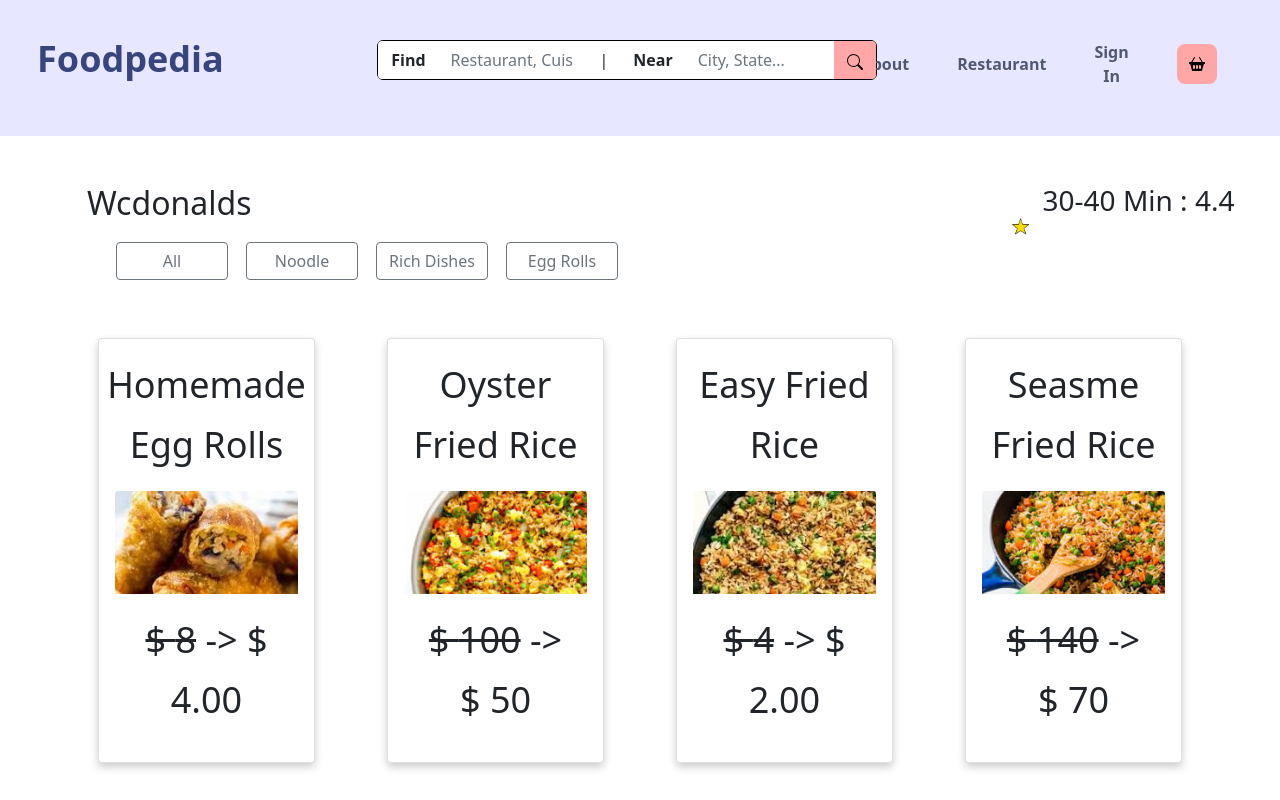
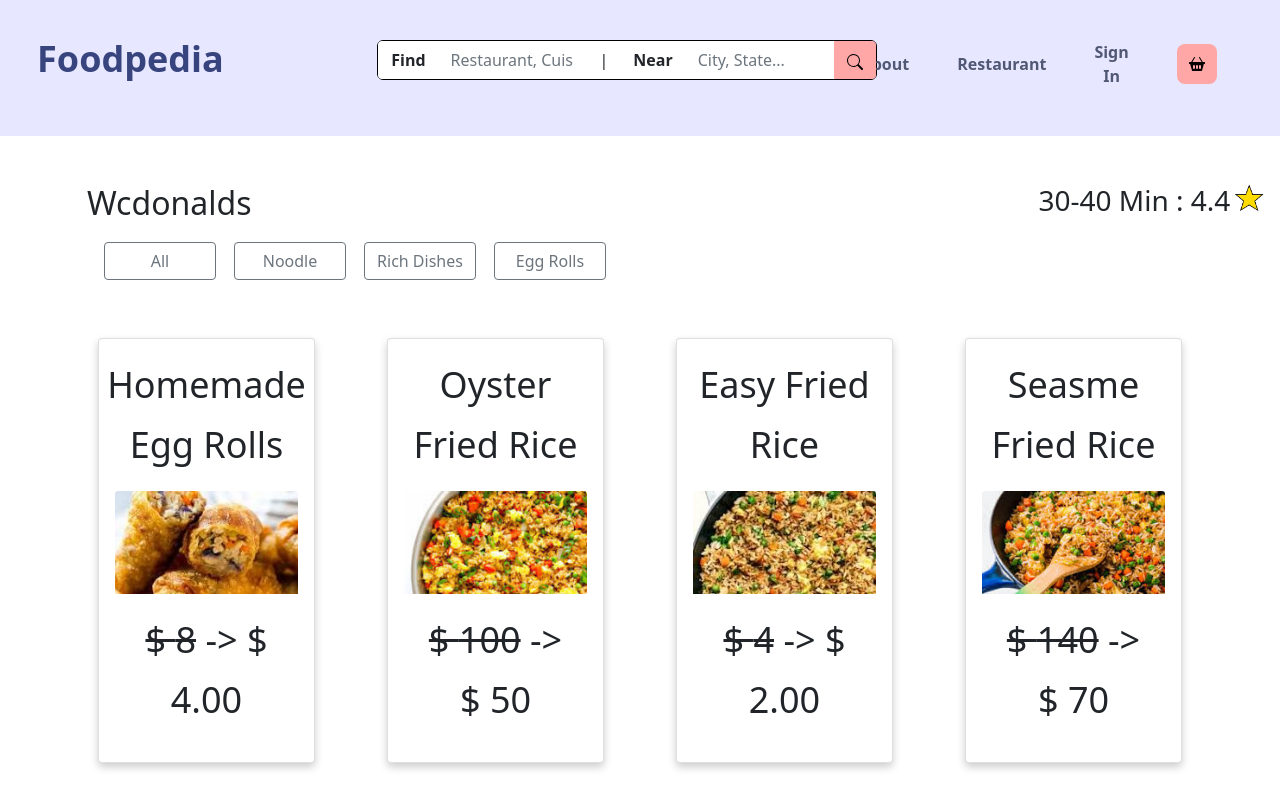
Before and after one commit to srinithi95/Foodpedia, a React (Create React App) app in the folder foodpedia/: page /restaurant in a window 1280 px wide. Shown: the top 800 px of the page. Built offline with nearby package versions, Linux system fonts and the light colour scheme.

Commit message:
I fixed the star size adjustment.

```diff
--- a/foodpedia/src/components/Restaurant.jsx
+++ b/foodpedia/src/components/Restaurant.jsx
@@ -36,8 +36,8 @@ const Restaurant = () => {
   return (
     <div className="container-fluid">
 
-    <div class="div1" style={{marginLeft:75}}><h2>Wcdonalds</h2></div>
-    <div class="div2"><h3>30-40 Min : 4.4  <img src={star} alt="Logo" style={{ width: "9%"}} /></h3></div>
+    <div class="div1" style={{marginLeft:75}}><h2>Wcdonalds</h2></div> <img src={star} alt="Logo" style={{ width: "3%", float: 'right'}} />
+    <div class="div2"><h3>30-40 Min : 4.4  </h3> </div>
     <br></br>
     <br></br>
       <Filter
```
